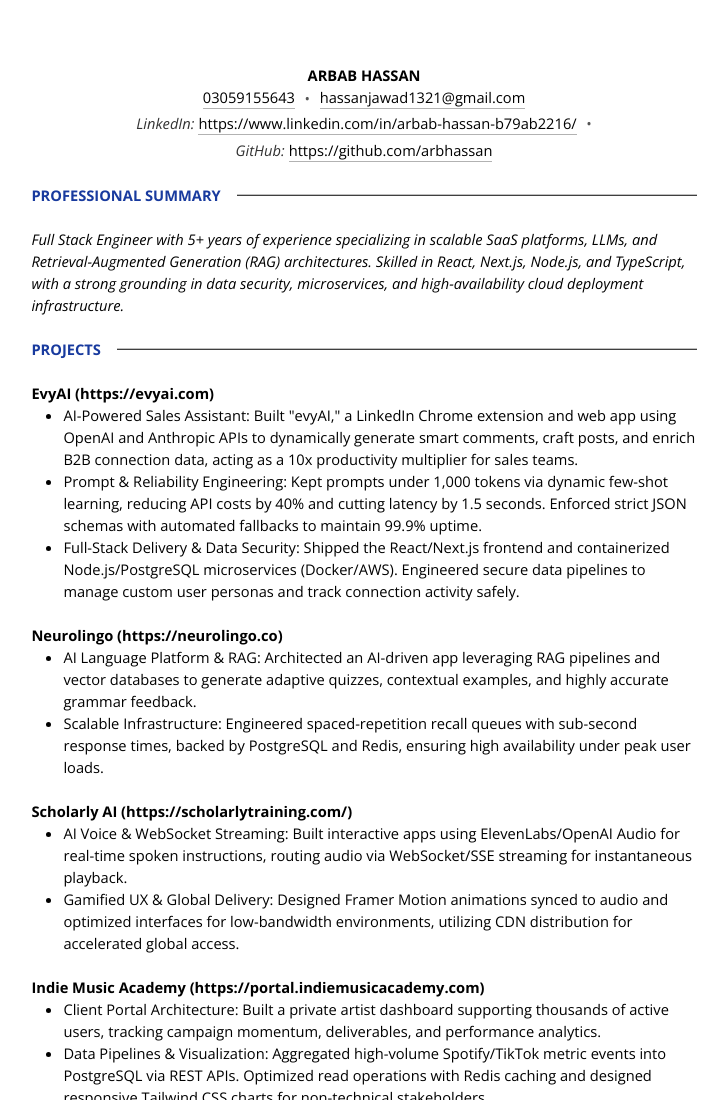
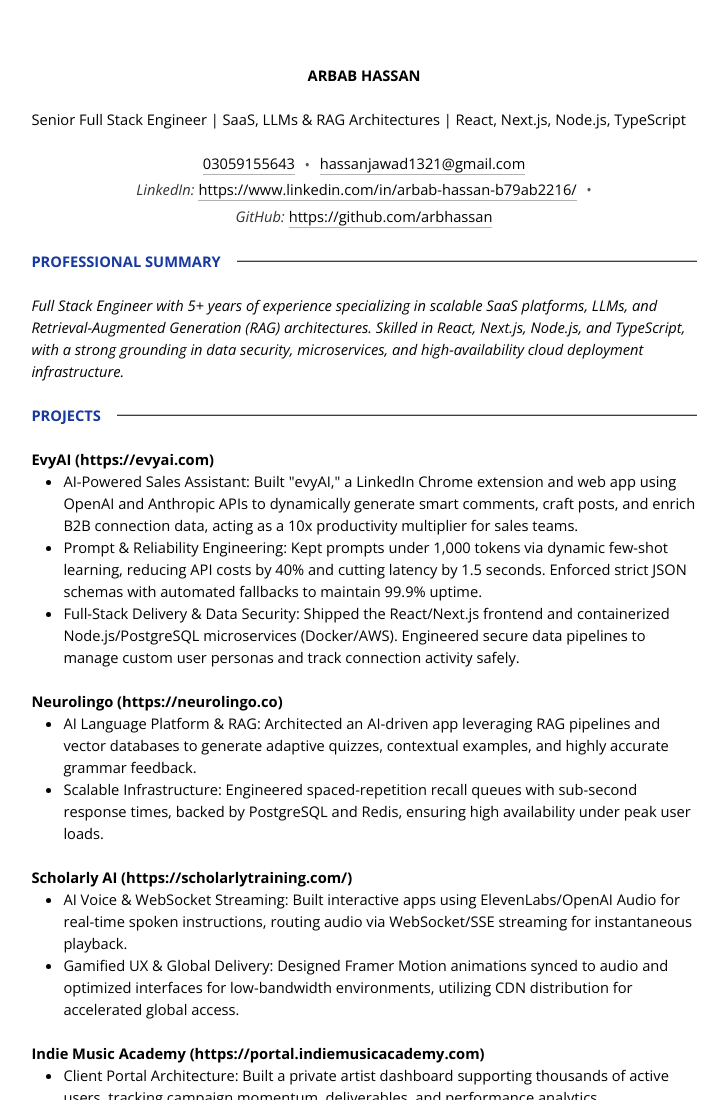
Before and after one commit to arbhassan/arbhassan.github.io, a plain HTML site: page index.html in a window 1280 px wide. Shown: the top 1100 px of the page, without its empty margins (276-1004 px from the left). Drawn offline with nearby package versions, Linux system fonts and the light colour scheme.

Commit message:
Update index.html

```diff
--- a/index.html
+++ b/index.html
@@ -188,6 +188,9 @@
 
   <!-- ================= HEADER ================= -->
   <p class="name">Arbab Hassan</p>
+  <br/>
+  <p class="">Senior Full Stack Engineer | SaaS, LLMs & RAG Architectures | React, Next.js, Node.js, TypeScript</p>
+  <br/>
 
   <div class="contact-row">
     <div class="contact-line">
```
